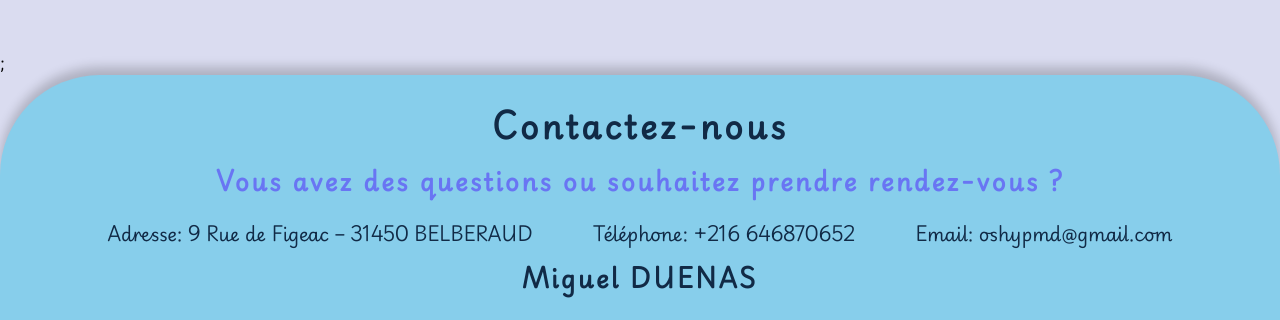
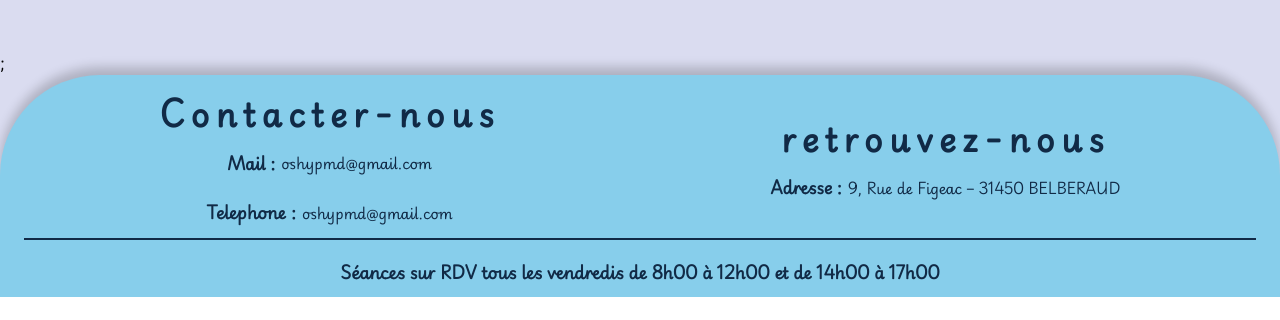
Before and after one commit to botUwU/Oshyp, a React (Vite) app: page / in a window 1280 px wide. Shown: the part 5830-6150 px from the top of the page. After the commit the page ends 6127 px from the top, so only its background shows below. Built offline with nearby package versions, Linux system fonts and the light colour scheme.

Commit message:
footer page

```diff
--- a/src/components/Footer.jsx
+++ b/src/components/Footer.jsx
@@ -7,6 +7,7 @@ import { colors } from "../constants/colors";
 import CTitle from "../customComponents/CTitle";
 import Cp from "../customComponents/Cp";
 import { useInView } from "react-intersection-observer";
+import Separator from "../customComponents/Separator";
 const Footer = () => {
   const { ref, inView } = useInView({
     triggerOnce: false,
@@ -15,28 +16,53 @@ const Footer = () => {
   return (
     <div style={{ backgroundColor: colors.backGroundColor.mainWhite }}>
       <FooterSection ref={ref}>
-        <ContactDiv>
-          <CTitle inView={inView}>Contactez-nous</CTitle>
-        </ContactDiv>
-        <InformationDiv>
-          <CTitle inView={inView} variation="h3" color="secondary">
-            Vous avez des questions ou souhaitez prendre rendez-vous ?
-          </CTitle>
-          <AboutsDiv>
-            <Cp inView={inView} size="xl_regular" color="dark">
-              Adresse: 9 Rue de Figeac – 31450 BELBERAUD
-            </Cp>
-            <Cp inView={inView} size="xl_regular" color="dark">
-              Téléphone: +216 646870652
-            </Cp>
-            <Cp inView={inView} size="xl_regular" color="dark">
-              Email: oshypmd@gmail.com
-            </Cp>
-          </AboutsDiv>
-        </InformationDiv>
-        <CTitle inView={inView} variation="h2" color="primary">
-          Miguel DUENAS
-        </CTitle>
+        <Informations>
+          <InfoItem>
+            <CTitle
+              inView={inView}
+              variation="h1"
+              tracking="0.2em"
+              color="primary"
+            >
+              Contacter-nous
+            </CTitle>
+            <BlockLine>
+              <Cp size="lg_regular" weight="Bold" inView={inView}>
+                Mail :
+              </Cp>
+              <Cp inView={inView}>oshypmd@gmail.com</Cp>
+            </BlockLine>
+            <BlockLine>
+              <Cp size="lg_regular" weight="Bold" inView={inView}>
+                Telephone :
+              </Cp>
+              <Cp inView={inView}>oshypmd@gmail.com</Cp>
+            </BlockLine>
+          </InfoItem>
+          <InfoItem>
+            <CTitle
+              inView={inView}
+              variation="h1"
+              tracking="0.2em"
+              color="primary"
+            >
+              retrouvez-nous
+            </CTitle>
+            <BlockLine>
+              <Cp size="lg_regular" weight="Bold" inView={inView}>
+                Adresse :
+              </Cp>
+              <Cp inView={inView}>9, Rue de Figeac – 31450 BELBERAUD</Cp>
+            </BlockLine>
+          </InfoItem>
+        </Informations>
+        <Separator></Separator>
+        <div style={{ marginTop: "20px" }}>
+          <Cp inView={inView} weight="Bold" size="lg_regular" color="primary">
+            Séances sur RDV tous les vendredis de 8h00 à 12h00 et de 14h00 à
+            17h00
+          </Cp>
+        </div>
       </FooterSection>
     </div>
   );
@@ -45,34 +71,38 @@ const Footer = () => {
 export default Footer;
 
 const FooterSection = styled.div`
-  gap: 10px;
   display: flex;
   flex-direction: column;
   align-items: center;
   justify-content: center;
-  padding: 24px 36px;
+  padding: 12px 24px;
   width: 100%;
   background-color: ${colors.backGroundColor.cyan};
-  box-shadow: 0px -8px 10.32px rgba(0, 0, 0, 0.2);
   border-top-left-radius: 100px;
   border-top-right-radius: 100px;
+  box-shadow: 0px -8px 10.54px rgba(0, 0, 0, 0.2);
 `;
-const ContactDiv = styled.div`
+
+const Informations = styled.div`
+  width: 100%;
+  display: flex;
+  align-items: center;
+  justify-content: space-around;
+`;
+
+const InfoItem = styled.div`
+  display: flex;
+  flex-direction: column;
+  align-items: center;
+  justify-content: center;
+  gap: 12px;
+`;
+
+const BlockLine = styled.div`
   display: flex;
   align-items: center;
   justify-content: center;
+  gap: 6px;
+  padding: 0px 0px;
+  margin-bottom: 12px;
 `;
-const InformationDiv = styled.div`
-  display: flex;
-  align-items: center;
-  justify-content: center;
-  flex-direction: column;
-  gap: 20px;
-`;
-const AboutsDiv = styled.div`
-  display: flex;
-  flex-direction: row;
-  align-items: center;
-  justify-content: space-between;
-  gap: 60px;
-`;
```
